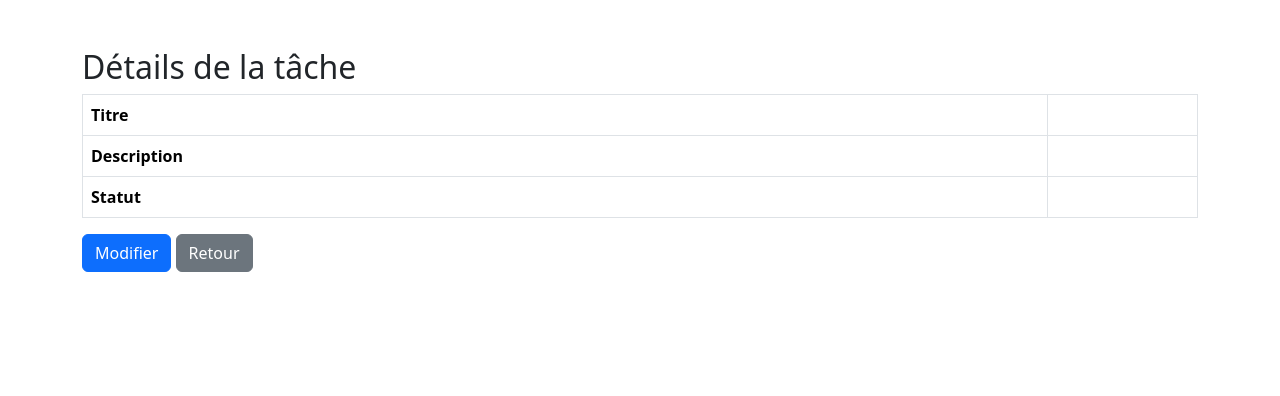
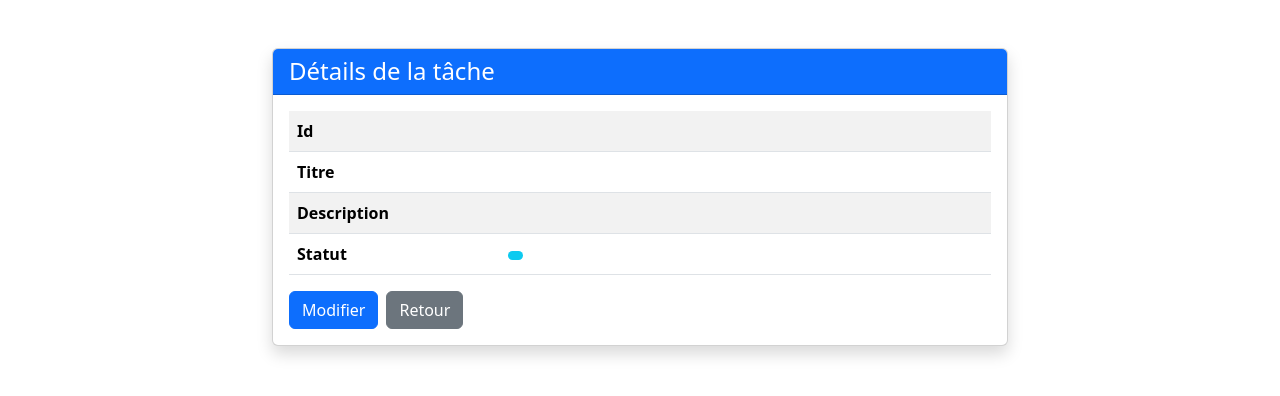
Before and after one commit to oumardia5-dev/gestion, a Symfony app: template templates/task/show.html.twig in a window 1280 px wide. Shown: the top 396 px of the page. Run offline with Twig, Linux system fonts and the light colour scheme; the template is opened without the code that fills it, so the values that code supplies are empty; some libraries are stand-ins or nearby versions.

Commit message:
mon quatrième commit

```diff
--- a/src/Controller/TaskController.php
+++ b/src/Controller/TaskController.php
@@ -9,7 +9,7 @@ use Symfony\Component\HttpFoundation\Request;
 use Symfony\Component\HttpFoundation\Response;
 use Symfony\Component\Routing\Annotation\Route;
 
-#[Route('/tasks')]
+#[Route('/')]
 class TaskController extends AbstractController
 {
     public function __construct(private TaskServiceInterface $taskService) {}
@@ -39,7 +39,7 @@ class TaskController extends AbstractController
         ]);
     }
 
-    // --------------- NOUVEAUX AJOUTS ----------------
+    // ---------------  ----------------
     #[Route('/{id}', name: 'task_show', methods: ['GET'])]
     public function show(Task $task): Response
     {
--- a/templates/base.html.twig
+++ b/templates/base.html.twig
@@ -3,7 +3,8 @@
 <html>
 <head>
     <meta charset="UTF-8">
-    <title>To-Do List SOLID</title>
+    <title>Gestion_tache</title>
+    <link rel="stylesheet" href="https://cdn.jsdelivr.net/npm/bootstrap-icons@1.11.3/font/bootstrap-icons.css">
     <link href="https://cdn.jsdelivr.net/npm/bootstrap@5.3.2/dist/css/bootstrap.min.css" rel="stylesheet">
 </head>
 <body>
--- a/templates/task/show.html.twig
+++ b/templates/task/show.html.twig
@@ -2,13 +2,57 @@
 
 {% block body %}
 <div class="container mt-5">
-    <h2>Détails de la tâche</h2>
-    <table class="table table-bordered">
-        <tr><th>Titre</th><td>{{ task.title }}</td></tr>
-        <tr><th>Description</th><td>{{ task.description }}</td></tr>
-        <tr><th>Statut</th><td>{{ task.status.value }}</td></tr>
-    </table>
-    <a href="{{ path('task_edit', {id: task.id}) }}" class="btn btn-primary">Modifier</a>
-    <a href="{{ path('task_index') }}" class="btn btn-secondary">Retour</a>
+
+    <div class="row justify-content-center">
+        <div class="col-md-8">
+
+            <div class="card shadow">
+                <div class="card-header bg-primary text-white">
+                    <h4 class="mb-0">Détails de la tâche</h4>
+                </div>
+
+                <div class="card-body">
+
+                    <table class="table table-striped">
+                        <tbody>
+                            <tr>
+                                <th style="width:30%">Id</th>
+                                <td>{{ task.id }}</td>
+                            </tr>
+                            <tr>
+                                <th>Titre</th>
+                                <td>{{ task.title }}</td>
+                            </tr>
+                            <tr>
+                                <th>Description</th>
+                                <td>{{ task.description }}</td>
+                            </tr>
+                            <tr>
+                                <th>Statut</th>
+                                <td>
+                                    <span class="badge bg-info">
+                                        {{ task.status.value }}
+                                    </span>
+                                </td>
+                            </tr>
+                        </tbody>
+                    </table>
+
+                    <div class="mt-3 d-flex gap-2">
+                        <a href="{{ path('task_edit', {id: task.id}) }}" class="btn btn-primary">
+                            Modifier
+                        </a>
+
+                        <a href="{{ path('task_index') }}" class="btn btn-secondary">
+                            Retour
+                        </a>
+                    </div>
+
+                </div>
+            </div>
+
+        </div>
+    </div>
+
 </div>
 {% endblock %}
```
Also changed, not shown: templates/task/form.html.twig (+36 -4 lines), templates/task/index.html.twig (+6 -6 lines), config/routes.yaml (line endings or trailing spaces).
